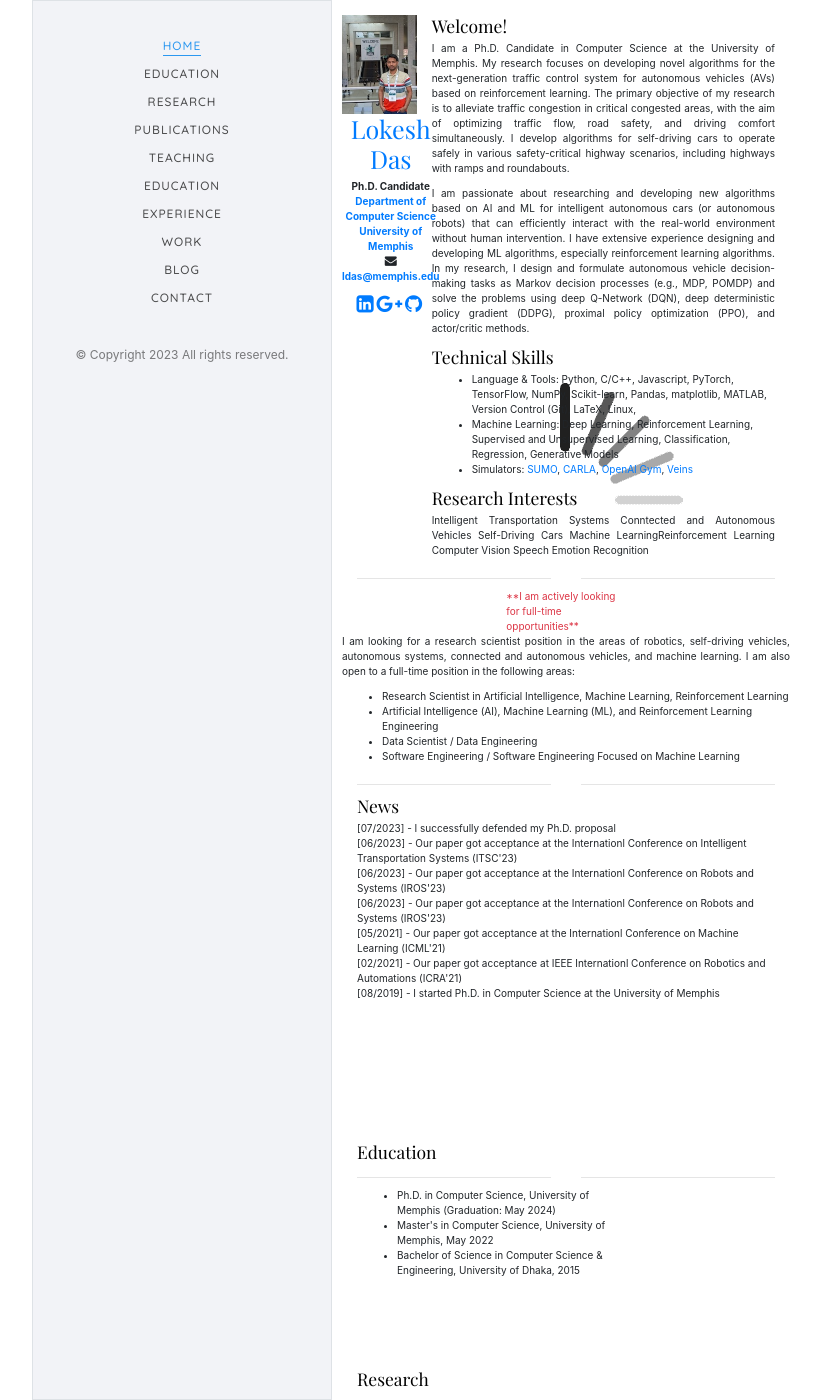
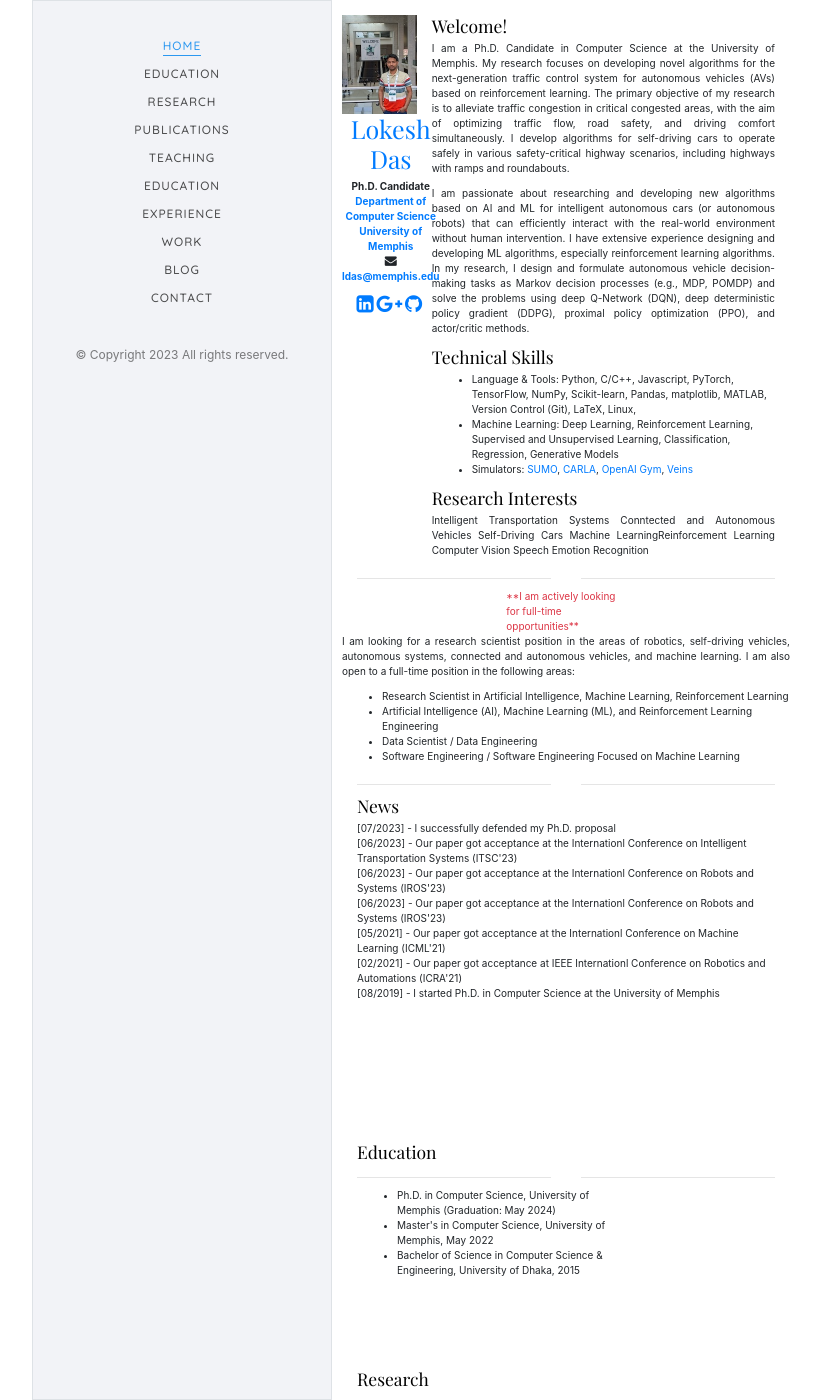
Before and after one commit to lokesh-c-das/lokesh-c-das.github.io, a Jekyll site: the page built from index.md, in a window 1280 px wide and 1400 px high. Shown: the whole window, without its empty margins (224-1045 px from the left). Built offline with Jekyll 4.4.1, drawn with Linux system fonts in a browser that asks for light colours; some web fonts are replaced.

Commit message:
code updated

```diff
--- a/assets/css/style.css
+++ b/assets/css/style.css
@@ -232,7 +232,7 @@ figure {
 
 #colorlib-hero {
   min-height: 100px;
-  background: #fff url(../img/loading.gif) no-repeat center center;
+  background: #fff no-repeat center center;
   width: 100%;
   float: left;
   margin-bottom: 10em;
```
